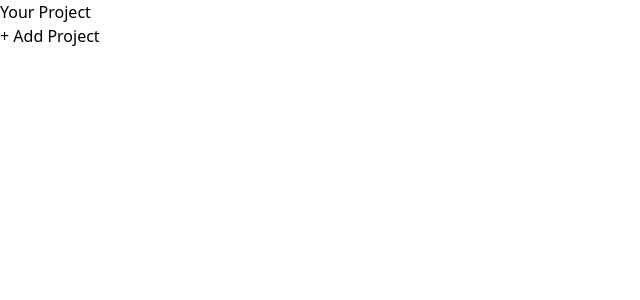
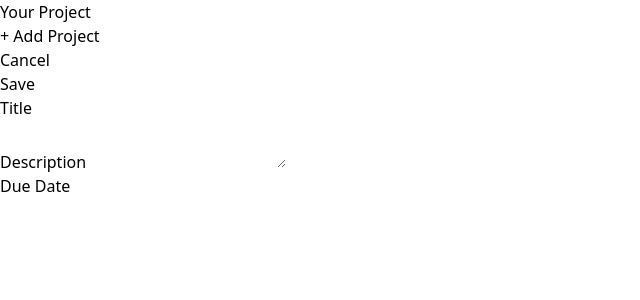
Before and after one commit to praks0208/Project-Management-App-using-React, a React (Vite) app: page / in a window 1280 px wide. Shown: the top 300 px of the page, without its empty margins (0-640 px from the left). Built offline with nearby package versions, Linux system fonts and the light colour scheme.

Commit message:
Add the New Project Component & A Reusable Input Component

```diff
--- a/src/App.jsx
+++ b/src/App.jsx
@@ -1,9 +1,11 @@
+import NewProject from "./components/NewProject";
 import ProjectSidebar from "./components/ProjectSidebar";
 
 function App() {
   return (
-    <main className="h-screen my-8 ">
+    <main className="h-screen my-8 flex gap-8">
       <ProjectSidebar />
+      <NewProject />
     </main>
   );
 }
--- /dev/null
+++ b/src/components/Input.jsx
@@ -0,0 +1,6 @@
+export default function Input({label, textarea, ...props}){
+    return <p>
+        <label>{label}</label>
+        {textarea ? <textarea {...props}/> : <input {...props}/>}
+    </p>
+}
--- /dev/null
+++ b/src/components/NewProject.jsx
@@ -0,0 +1,15 @@
+import Input from "./Input";
+
+export default function NewProject() {
+    return <div>
+        <menu>
+            <li><button>Cancel</button></li>
+            <li><button>Save</button></li>
+        </menu>
+        <div>
+                    <Input label="Title"/>
+                    <Input label="Description" textarea/>
+                    <Input label="Due Date"/>
+        </div>
+    </div>;
+}
```
